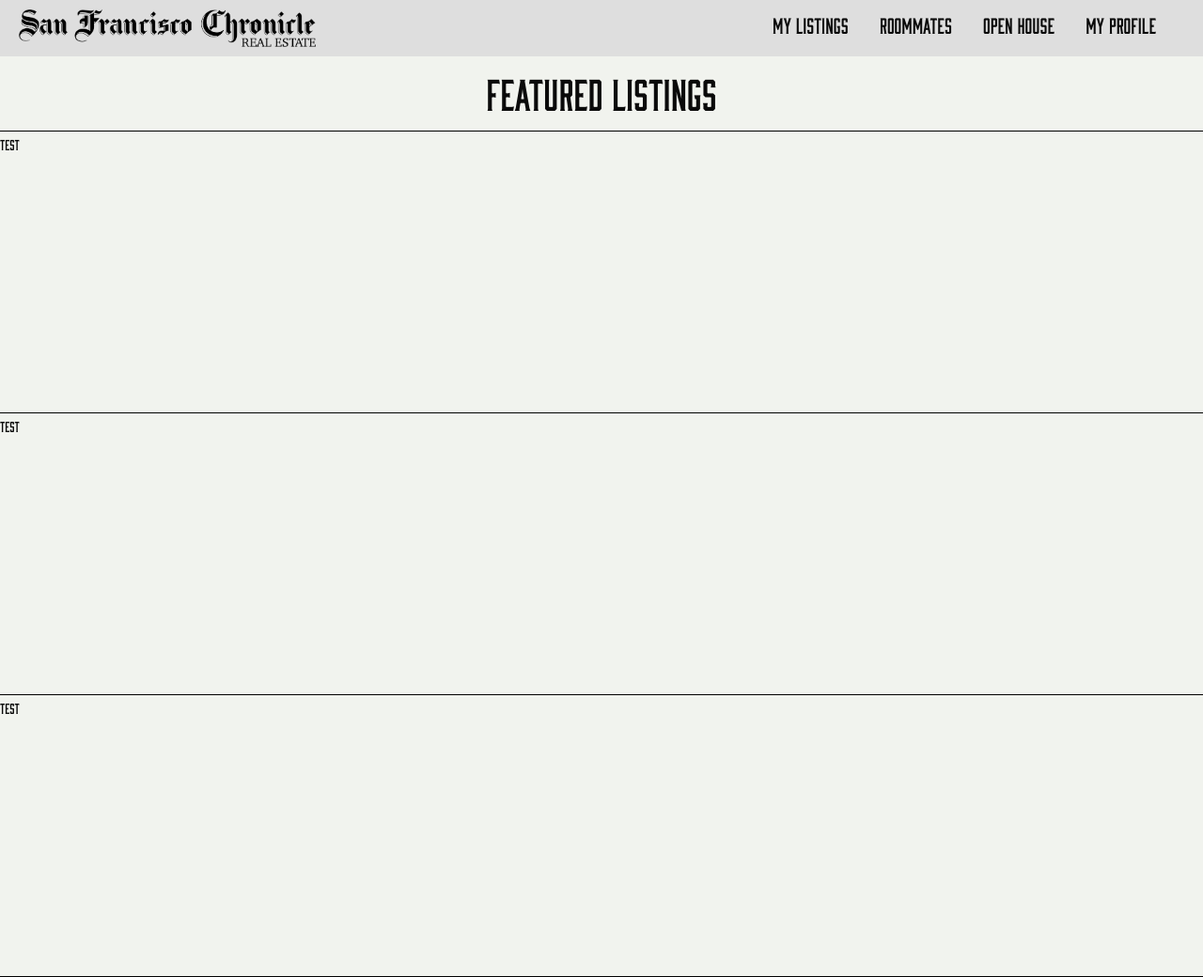
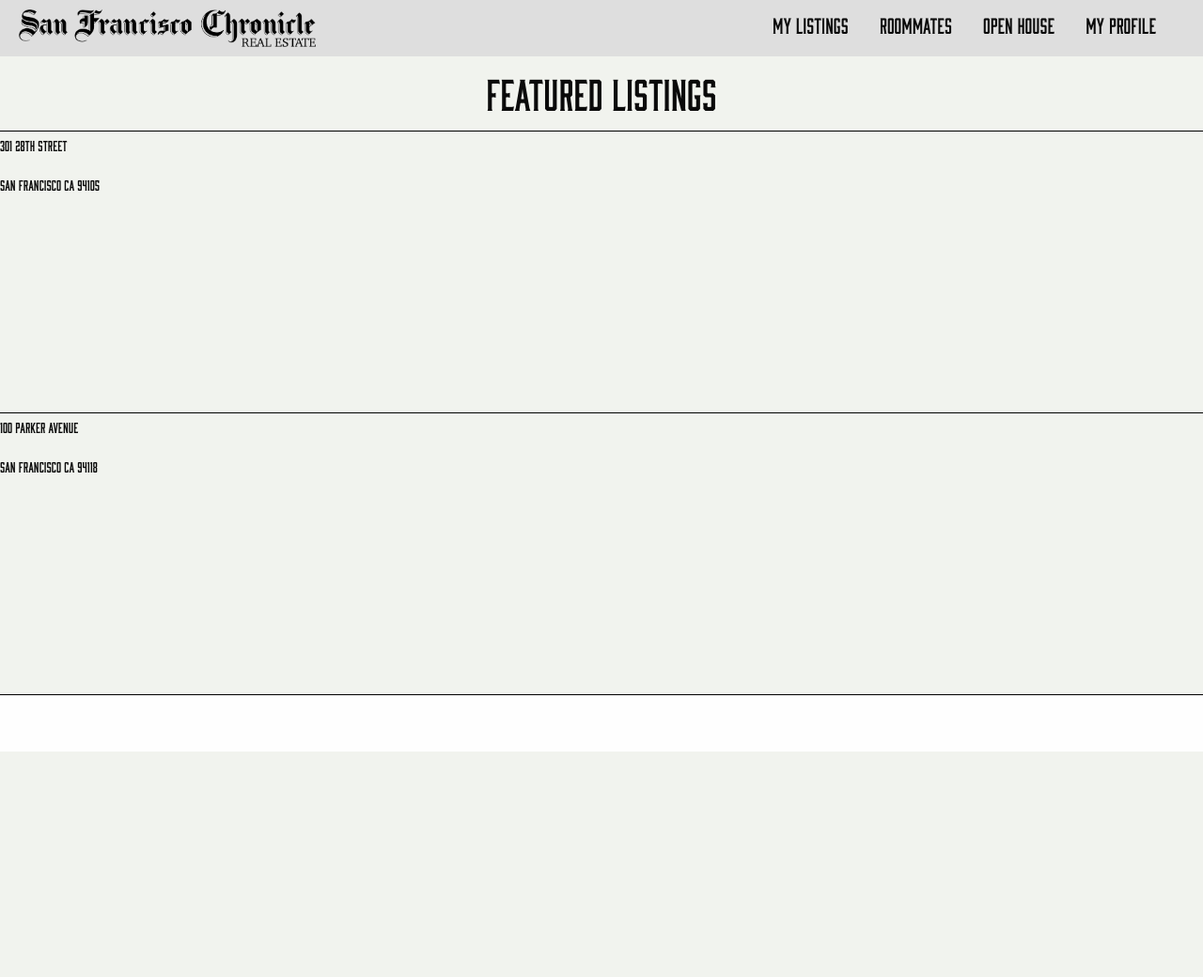
Before and after one commit to jchao1/sfchron_proj, a Django app: page /rentals/listings/ in a window 1280 px wide. Shown: the whole page at 94% size. After the commit the page ends 800 px from the top, so only its background shows below. Run offline with Django 3.2, Linux system fonts and the light colour scheme.

Commit message:
added json for listings data modified url structure temporarily, shouldn't affect html development

```diff
--- /dev/null
+++ b/listings.json
@@ -0,0 +1,26 @@
+[
+    {
+	"listing_id": 1,
+	"address": "301 28th Street",
+	"city": "San Francisco",
+	"state": "CA",
+	"zip": 94105,
+	"num_beds": 1,
+	"num_baths": 1,
+	"price": 4100,
+	"image_urls": [
+	    "http://d1myakww8w9xev.cloudfront.net/5d505e3482e25795/ZglpbWFnZXMvNTZjMjk4ZDAyZmUzNTQ1ZWU2MDAwMDAxLzU2YzI5OGQzMmZlMzU0NWVlNjAwMDAwNi5qcGVnCnAJdGh1bWIJNjAweDQxNSMKZQlqcGVn.jpeg?pid=53111f4aa78e92300800000a&kid=52af0988a78e92170d001895",
+	    "http://d1myakww8w9xev.cloudfront.net/e4be13d0dc4743cc/ZglpbWFnZXMvNTZjMjk4ZDAyZmUzNTQ1ZWU2MDAwMDAxLzU2YzI5OGQzMmZlMzU0NWVlNjAwMDAwNy5qcGVnCnAJdGh1bWIJNjAweDQxNSMKZQlqcGVn.jpeg?pid=53111f4aa78e92300800000a&kid=52af0988a78e92170d001895"
+	]
+    },
+    {
+	"listing_id": 2,
+	"address": "100 Parker Avenue",
+	"city": "San Francisco",
+	"state": "CA",
+	"zip": 94118,
+	"num_beds": 1,
+	"num_baths": 1,
+	"price": 3500
+    }
+]
--- a/rentals/templates/rentals/listings.html
+++ b/rentals/templates/rentals/listings.html
@@ -33,15 +33,12 @@
 			<h1>FEATURED LISTINGS</h1>
 		</section>
 
+		{% for listing in listings %}
 		<div class="listing">
-			test
+		  <p>{{ listing.address }}</p>
+		  <p>{{ listing.city }} {{ listing.state }} {{ listing.zip }}</p>
 		</div>
-		<div class="listing">
-			test
-		</div>
-		<div class="listing">
-			test
-		</div>
+		{% endfor %}
 
 
 	</div>
--- a/rentals/urls.py
+++ b/rentals/urls.py
@@ -4,5 +4,5 @@ from . import views
 
 urlpatterns = [
     url(r'^$', views.index, name='index'),
-    url(r'^listings/$', views.listings, name='listings'),
+    url(r'^listings/$', views.listings_view, name='listings'),
 ]
--- a/rentals/views.py
+++ b/rentals/views.py
@@ -1,11 +1,21 @@
+import json
+import os
+
 from django.shortcuts import render
 from django.http import HttpResponse
 
+from django.conf import settings
+
+listings = None
+with open(os.path.join(settings.BASE_DIR, 'listings.json')) as f:
+        listings = json.load(f)
+
+print listings
+
+
 def index(request):
-    #return HttpResponse("Ayyyyy")
 	return render(request, 'rentals/templates/rentals/index.html', {})
 
 
-def listings(request):
-    #return HttpResponse("Ayyyyy")
-	return render(request, 'rentals/templates/rentals/listings.html', {})
+def listings_view(request):
+	return render(request, 'rentals/templates/rentals/listings.html', {'listings': listings })
```
Also changed, not shown: 1 other file.
